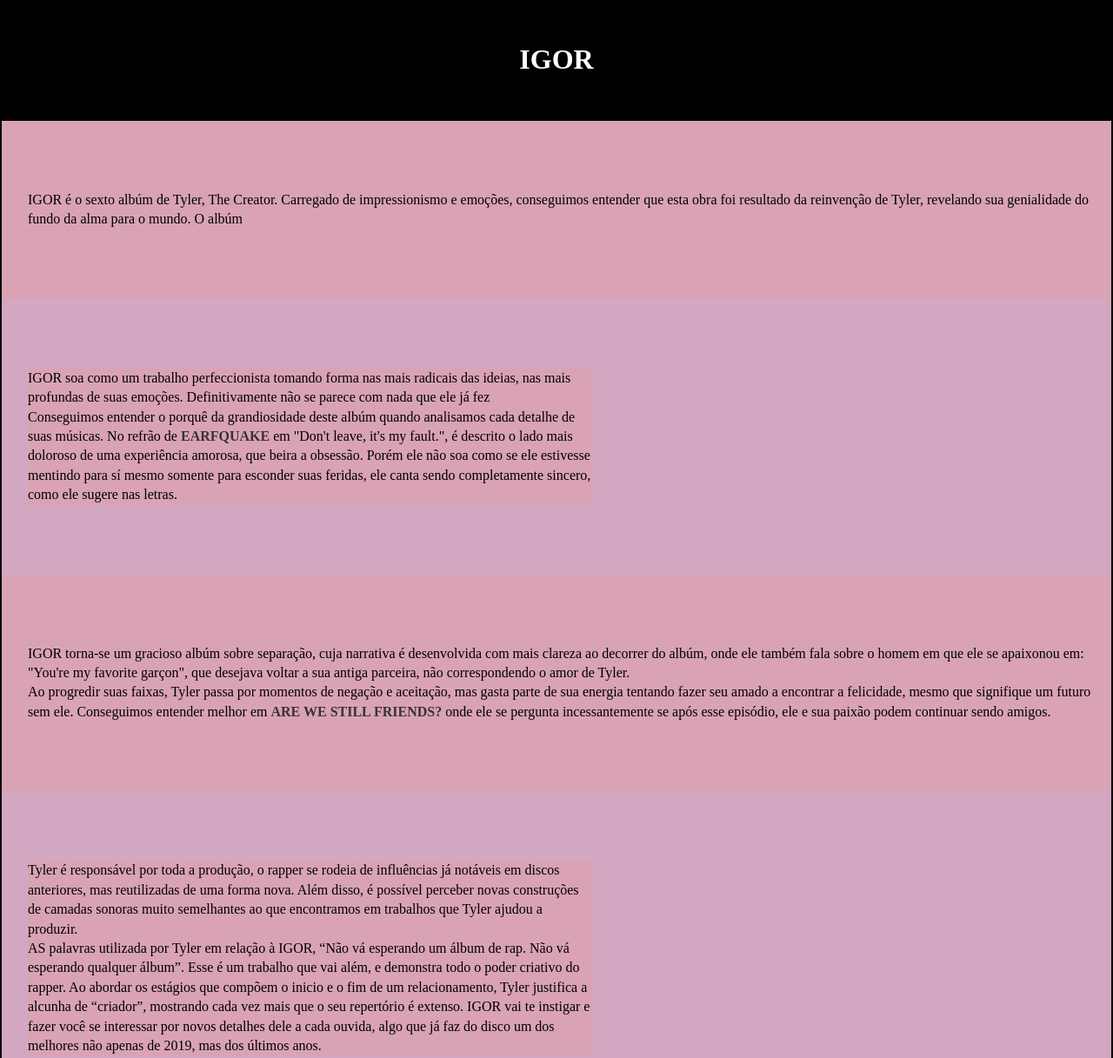
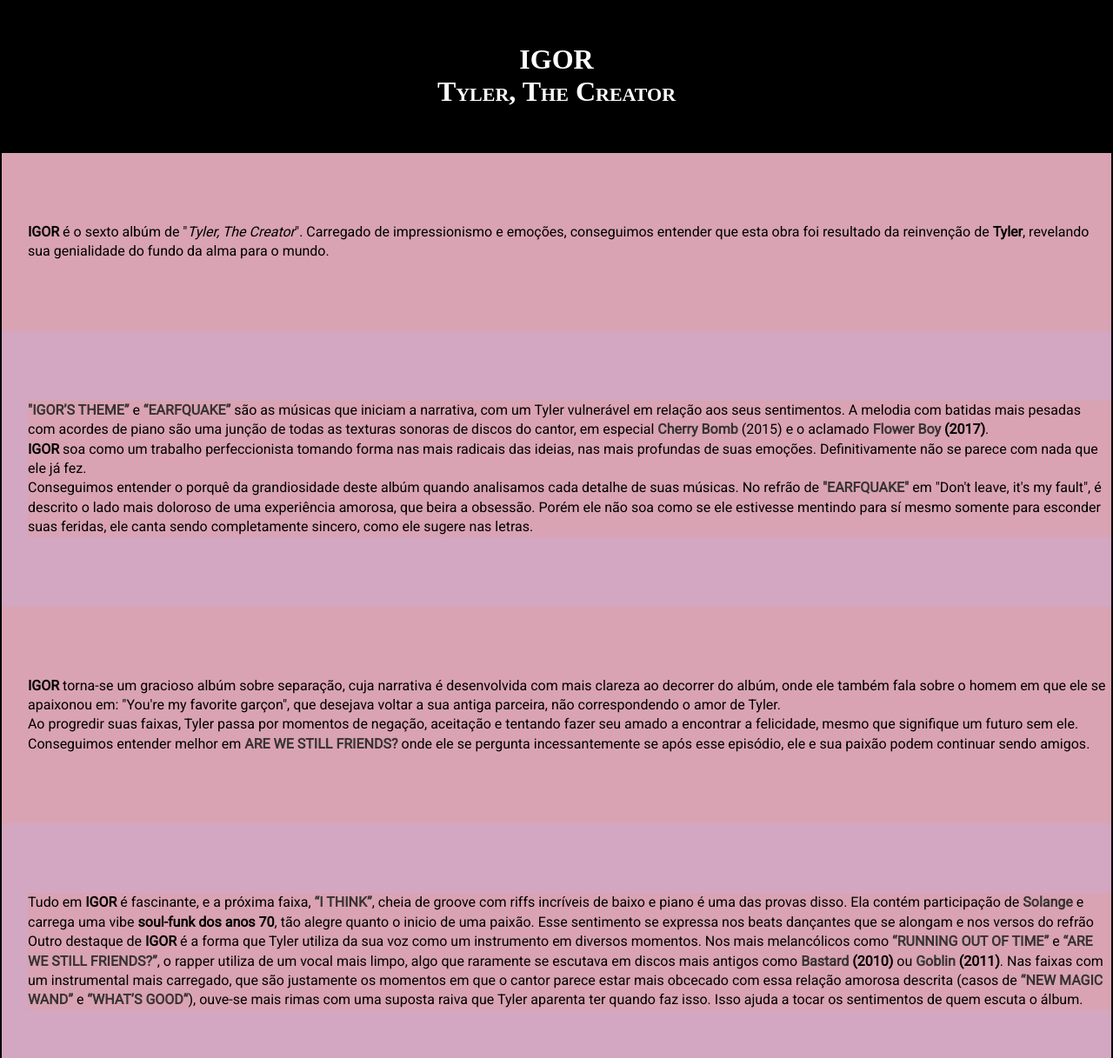
Before and after one commit to natthn/HTML-CSS, a plain HTML site: page e19/index.html in a window 1280 px wide. Shown: the top 1217 px of the page at 87% size. Drawn offline with Linux system fonts and the light colour scheme.

Commit message:
IGOR PROJECT

```diff
--- a/e19/index.html
+++ b/e19/index.html
@@ -9,26 +9,31 @@
 </head>
 <body>
     <header>
-        <h1>IGOR</h1>
+        <h1>
+            IGOR <br>
+            <a href="https://www.youtube.com/channel/UCsQBsZJltmLzlsJNG7HevBg" target="_blank">Tyler, The Creator</a>
+        </h1>
     </header>
     <main>
         <section class="normal">
-            <p>IGOR é o sexto albúm de Tyler, The Creator. Carregado de impressionismo e emoções, conseguimos entender que esta obra foi resultado da reinvenção de Tyler, revelando sua genialidade do fundo da alma para o mundo. O albúm </p>
+            <p><strong>IGOR</strong> é o sexto albúm de "<em>Tyler, The Creator</em>". Carregado de impressionismo e emoções, conseguimos entender que esta obra foi resultado da reinvenção de <strong>Tyler</strong>, revelando sua genialidade do fundo da alma para o mundo. </p>
         </section>
         <section class="imagem">
-            <p>IGOR soa como um trabalho perfeccionista tomando forma nas mais radicais das ideias, nas mais profundas de suas emoções. Definitivamente não se parece com nada que ele já fez</p>
-            <p>Conseguimos entender o porquê da grandiosidade deste albúm quando analisamos cada detalhe de suas músicas. No refrão de <a href="https://www.youtube.com/watch?v=HmAsUQEFYGI" target="_blank">EARFQUAKE</a> em "Don't leave, it's my fault.", é descrito o lado mais doloroso de uma experiência amorosa, que beira a obsessão. Porém ele não soa como se ele estivesse mentindo para sí mesmo somente para esconder suas feridas, ele canta sendo completamente sincero, como ele sugere nas letras.</p>
+            <p><a href="https://www.youtube.com/watch?v=6S20mJvr4vs&list=OLAK5uy_mao9YHfZtBBTlxeT138lO0prcGHzNSWQM" target="_blank">"IGOR’S THEME”</a> e <a href="https://www.youtube.com/watch?v=HmAsUQEFYGI&list=OLAK5uy_mao9YHfZtBBTlxeT138lO0prcGHzNSWQM&index=2" target="_blank">“EARFQUAKE”</a> são as músicas que iniciam a narrativa, com um Tyler vulnerável em relação aos seus sentimentos. A melodia com batidas mais pesadas com acordes de piano são uma junção de todas as texturas sonoras de discos do cantor, em especial <a href="https://www.youtube.com/playlist?list=OLAK5uy_mQxoW9pVgG_H8TfYa_OUPRbrWIfGieE_4" target="_blank">Cherry Bomb</a> (2015) e o aclamado <a href="https://www.youtube.com/playlist?list=OLAK5uy_kKOFOy7csvAV07ipX0MYHZLIccf3TBcRw" target="_blank">Flower Boy</a> <strong>(2017)</strong>.</p>
+            <p><strong>IGOR</strong> soa como um trabalho perfeccionista tomando forma nas mais radicais das ideias, nas mais profundas de suas emoções. Definitivamente não se parece com nada que ele já fez.</p>
+            <p>Conseguimos entender o porquê da grandiosidade deste albúm quando analisamos cada detalhe de suas músicas. No refrão de <a href="https://www.youtube.com/watch?v=HmAsUQEFYGI&list=OLAK5uy_mao9YHfZtBBTlxeT138lO0prcGHzNSWQM&index=2" target="_blank">"EARFQUAKE"</a> em "Don't leave, it's my fault", é descrito o lado mais doloroso de uma experiência amorosa, que beira a obsessão. Porém ele não soa como se ele estivesse mentindo para sí mesmo somente para esconder suas feridas, ele canta sendo completamente sincero, como ele sugere nas letras.</p>
         </section>
         <section class="normal">
-            <p>IGOR torna-se um gracioso albúm sobre separação, cuja narrativa é desenvolvida com mais clareza ao decorrer do albúm, onde ele também fala sobre o homem em que ele se apaixonou em: "You're my favorite garçon", que desejava voltar a sua antiga parceira, não correspondendo o amor de Tyler. </p>
-            <p>Ao progredir suas faixas, Tyler passa por momentos de negação e aceitação, mas gasta parte de sua energia tentando fazer seu amado a encontrar a felicidade, mesmo que signifique um futuro sem ele. Conseguimos entender melhor em <a href="https://www.youtube.com/watch?v=dVILRVSteLk" target="_blank">ARE WE STILL FRIENDS?</a> onde ele se pergunta incessantemente se após esse episódio, ele e sua paixão podem continuar sendo amigos.</p>
+            <p><strong>IGOR</strong> torna-se um gracioso albúm sobre separação, cuja narrativa é desenvolvida com mais clareza ao decorrer do albúm, onde ele também fala sobre o homem em que ele se apaixonou em: "You're my favorite garçon", que desejava voltar a sua antiga parceira, não correspondendo o amor de Tyler. </p>
+            <p>Ao progredir suas faixas, Tyler passa por momentos de negação, aceitação e tentando fazer seu amado a encontrar a felicidade, mesmo que signifique um futuro sem ele. Conseguimos entender melhor em <a href="https://www.youtube.com/watch?v=dVILRVSteLk" target="_blank">ARE WE STILL FRIENDS?</a> onde ele se pergunta incessantemente se após esse episódio, ele e sua paixão podem continuar sendo amigos.</p>
         </section>
         <section class="imagem">
-            <p>Tyler é responsável por toda a produção, o rapper se rodeia de influências já notáveis em discos anteriores, mas reutilizadas de uma forma nova. Além disso, é possível perceber novas construções de camadas sonoras muito semelhantes ao que encontramos em trabalhos que Tyler ajudou a produzir.</p>
-            <p>AS palavras utilizada por Tyler em relação à IGOR, “Não vá esperando um álbum de rap. Não vá esperando qualquer álbum”. Esse é um trabalho que vai além, e demonstra todo o poder criativo do rapper. Ao abordar os estágios que compõem o inicio e o fim de um relacionamento, Tyler justifica a alcunha de “criador”, mostrando cada vez mais que o seu repertório é extenso. IGOR vai te instigar e fazer você se interessar por novos detalhes  dele a cada ouvida, algo que já faz do disco um dos melhores não apenas de 2019, mas dos últimos anos.</p>
+            <p>Tudo em <strong>IGOR</strong> é fascinante, e a próxima faixa, <a href="https://www.youtube.com/watch?v=rkRdgFvuiYk&list=OLAK5uy_mao9YHfZtBBTlxeT138lO0prcGHzNSWQM&index=3">“I THINK”</a>, cheia de groove com riffs incríveis de baixo e piano é uma das provas disso. Ela contém participação de <a href="https://www.youtube.com/channel/UCwLW3Cf-us5rBPSPeXnIm6Q">Solange</a> e carrega uma vibe <strong>soul-funk dos anos 70</strong>, tão alegre quanto o inicio de uma paixão. Esse sentimento se expressa nos beats dançantes que se alongam e nos versos do refrão</p>
+            <p>Outro destaque de <strong>IGOR</strong> é a forma que Tyler utiliza da sua voz como um instrumento em diversos momentos. Nos mais melancólicos como <a href="https://www.youtube.com/watch?v=Uyf_lImpdRw&list=OLAK5uy_mao9YHfZtBBTlxeT138lO0prcGHzNSWQM&index=5" target="_blank">“RUNNING OUT OF TIME”</a> e <a href="https://www.youtube.com/watch?v=Gb76TgCUqAY&list=OLAK5uy_mao9YHfZtBBTlxeT138lO0prcGHzNSWQM&index=12" target="_blank">“ARE WE STILL FRIENDS?”</a>, o rapper utiliza de um vocal mais limpo, algo que raramente se escutava em discos mais antigos como <a href="https://www.youtube.com/playlist?list=OLAK5uy_mg_W_eZE3O4klX-7rIql7OZQirly5_QgU" target="_blank">Bastard</a> <strong>(2010)</strong> ou <a href="https://www.youtube.com/playlist?list=OLAK5uy_ndlS8umsmnPbeH-OhDU_1V9E5qy3OA1bE" target="_blank">Goblin</a> <strong>(2011)</strong>. Nas faixas com um instrumental mais carregado, que são justamente os momentos em que o cantor parece estar mais obcecado com essa relação amorosa descrita (casos de <a href="https://www.youtube.com/watch?v=2w8KUgIkAu8&list=OLAK5uy_mao9YHfZtBBTlxeT138lO0prcGHzNSWQM&index=6" target="_blank">“NEW MAGIC WAND”</a> e <a href="https://www.youtube.com/watch?v=on7pfd91cKc&list=OLAK5uy_mao9YHfZtBBTlxeT138lO0prcGHzNSWQM&index=9" target="_blank">“WHAT’S GOOD”</a>), ouve-se mais rimas com uma suposta raiva que Tyler aparenta ter quando faz isso. Isso ajuda a tocar os sentimentos de quem escuta o álbum.</p>
         </section>
         <section class="normal">
-            <p>P1</p>
+            <p>Tyler é responsável por toda a produção, o rapper se rodeia de influências já notáveis em discos anteriores, mas reutilizadas de uma forma nova. Além disso, é possível perceber novas construções de camadas sonoras muito semelhantes ao que encontramos em trabalhos que Tyler ajudou a produzir.</p>
+            <p>As palavras utilizada por Tyler em relação à <strong>IGOR</strong>, “Não vá esperando um álbum de rap. Não vá esperando qualquer álbum”. Esse é um trabalho que vai além, e demonstra todo o poder criativo do rapper. Ao abordar os estágios que compõem o inicio e o fim de um relacionamento, Tyler justifica a alcunha de “<em><strong>The Creator</strong></em>”, mostrando cada vez mais que o seu repertório é extenso. <strong>IGOR</strong> vai te instigar e fazer você se interessar por novos detalhes  dele a cada ouvida, algo que já faz do disco um dos melhores não apenas de 2019, mas dos últimos anos.</p>
         </section>
     </main>
     <footer>
--- a/e19/style.css
+++ b/e19/style.css
@@ -1,4 +1,7 @@
 @charset "UTF-8";
+
+@import url('https://fonts.googleapis.com/css2?family=Roboto&display=swap');
+
 
 *{
     margin: 0px;
@@ -16,6 +19,15 @@
     text-align: center;
 }
 
+header p{
+    font-family: 'Roboto', sans-serif;
+}
+
+header a{
+    color: white;
+
+}
+
 header > h1{
     padding-top: 50px;
     padding-bottom: 50px;
@@ -25,6 +37,7 @@
 
 main{
     border: 2px solid black;
+    font-family: 'Roboto', sans-serif;
 }
 
 section{
@@ -40,18 +53,17 @@
 
 section.imagem{
     background-color: rgb(211, 167, 193);
-
 }
 
 section.imagem > p{
     background-color: #D9A3B3;
-    width: 650px;
+    display: inline-block;
 }
 
-
-
-
-
+section.normal > p{
+    background-color: #D9A3B3;
+    display: inline-block;
+}
 
 a {
     text-decoration: none;
```
